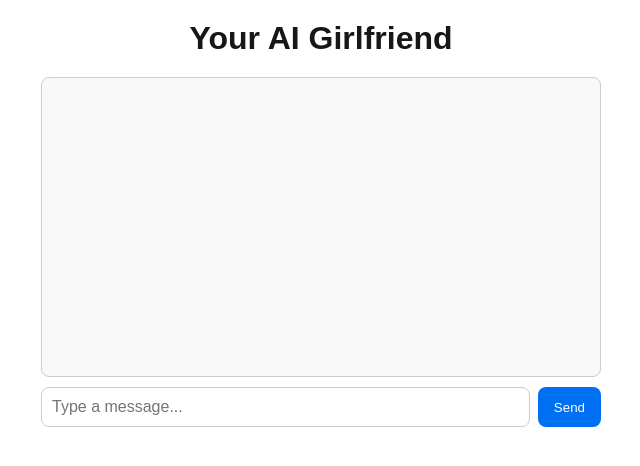
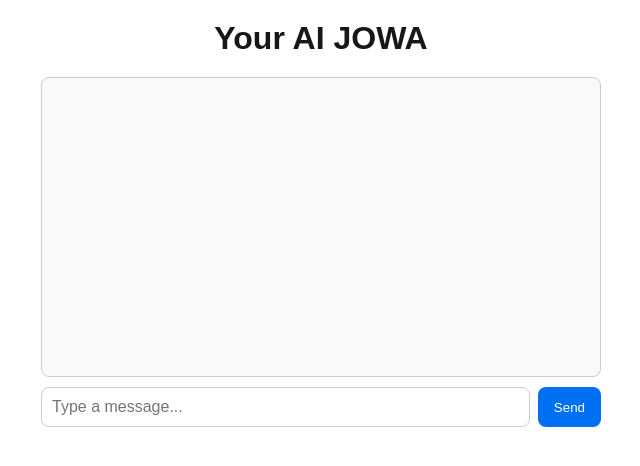
Before and after one commit to nathan21x/aigf, a Next.js app: page / in a window 1280 px wide. Shown: the top 466 px of the page, without its empty margins (319-959 px from the left). Built offline with nearby package versions, Linux system fonts and the light colour scheme.

Commit message:
- Change header

```diff
--- a/pages/index.js
+++ b/pages/index.js
@@ -98,7 +98,7 @@ export default function Home() {
   return (
     <>
       <div style={styles.container}>
-        <h1 style={styles.title}>Your AI Girlfriend</h1>
+        <h1 style={styles.title}>Your AI JOWA</h1>
         <div style={styles.chatBox}>
           {messages.map((msg, idx) => (
             <div
```
